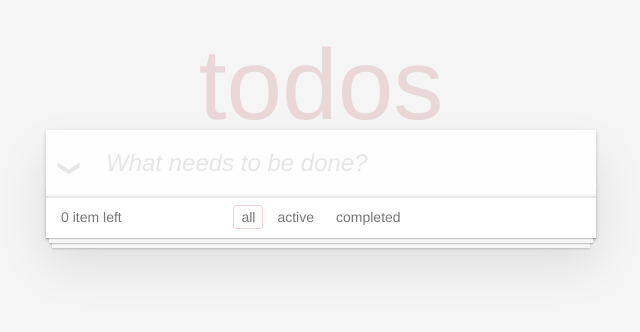
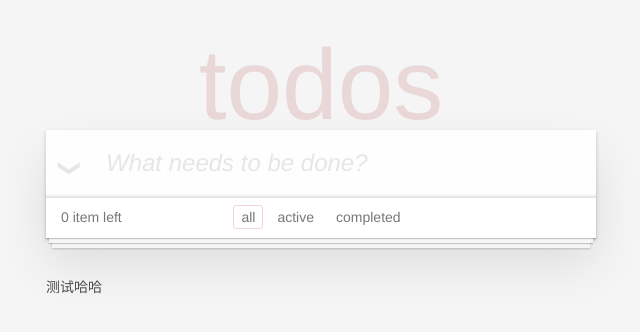
Before and after one commit to lzx1102/lzx1102.github.io, a plain HTML site: page index.html in a window 1280 px wide. Shown: the full height of the page, 319-959 px from the left. Drawn offline with Linux system fonts and the light colour scheme.

Commit message:
1/7修改

```diff
--- a/index.html
+++ b/index.html
@@ -7,5 +7,6 @@
 </head>
 <body>
     <div id="app"></div>
+    <div>测试哈哈</div>
 <script src="./js/index-f6a92065e22342cb6001.main.js"></script></body>
 </html>
```
